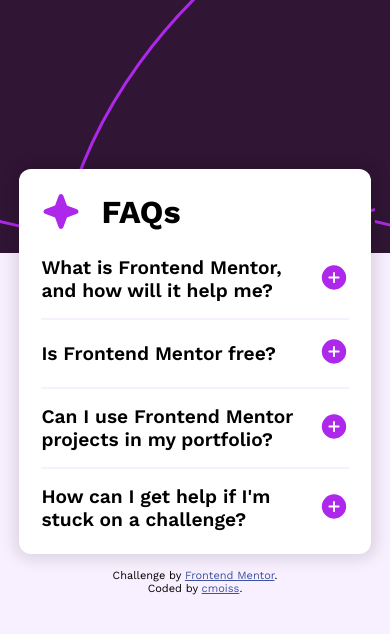
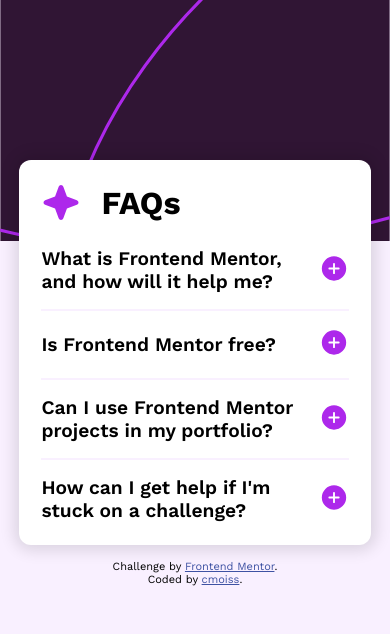
Before and after one commit to cmoiss/faq-accordion, a plain HTML site: page index.html in a window 390 px wide. Drawn offline with nearby package versions, Linux system fonts and the light colour scheme.

Commit message:
fixed - background mobile

```diff
--- a/assets/styles/style.css
+++ b/assets/styles/style.css
@@ -30,17 +30,17 @@ body {
   min-height: 100svh;
   background-color: var(--light-pink);
   gap: 1.25rem;
-}
 
-.background-image {
-  background-image: url('/assets/images/backgrounds/background-pattern-mobile.svg');
-  min-height: 30svh;
-  width: 100%;
+  /* background */
+  background-image: url(../images/backgrounds/background-pattern-mobile.svg);
+  background-repeat: no-repeat;
+  background-position: top center;
+  background-size: contain;
 }
 
 .container {
   position: absolute;
-  top: 20svh;
+  top: 10rem;
   display: flex;
   flex-direction: column;
   gap: 0.9375rem;
@@ -111,10 +111,6 @@ hr {
 
 /* Laptop and up */
 @media only screen and (min-width: 62rem) {
-  .background-image {
-    background-image: url('/assets/images/backgrounds/background-pattern-desktop.svg');
-  }
-
   .wrapper {
     max-width: 36rem;
   }
--- a/index.html
+++ b/index.html
@@ -14,8 +14,6 @@
 </head>
 
 <body>
-  <div class="background-image"></div>
-
   <div class="container">
     <div class="wrapper">
       <header>
```
